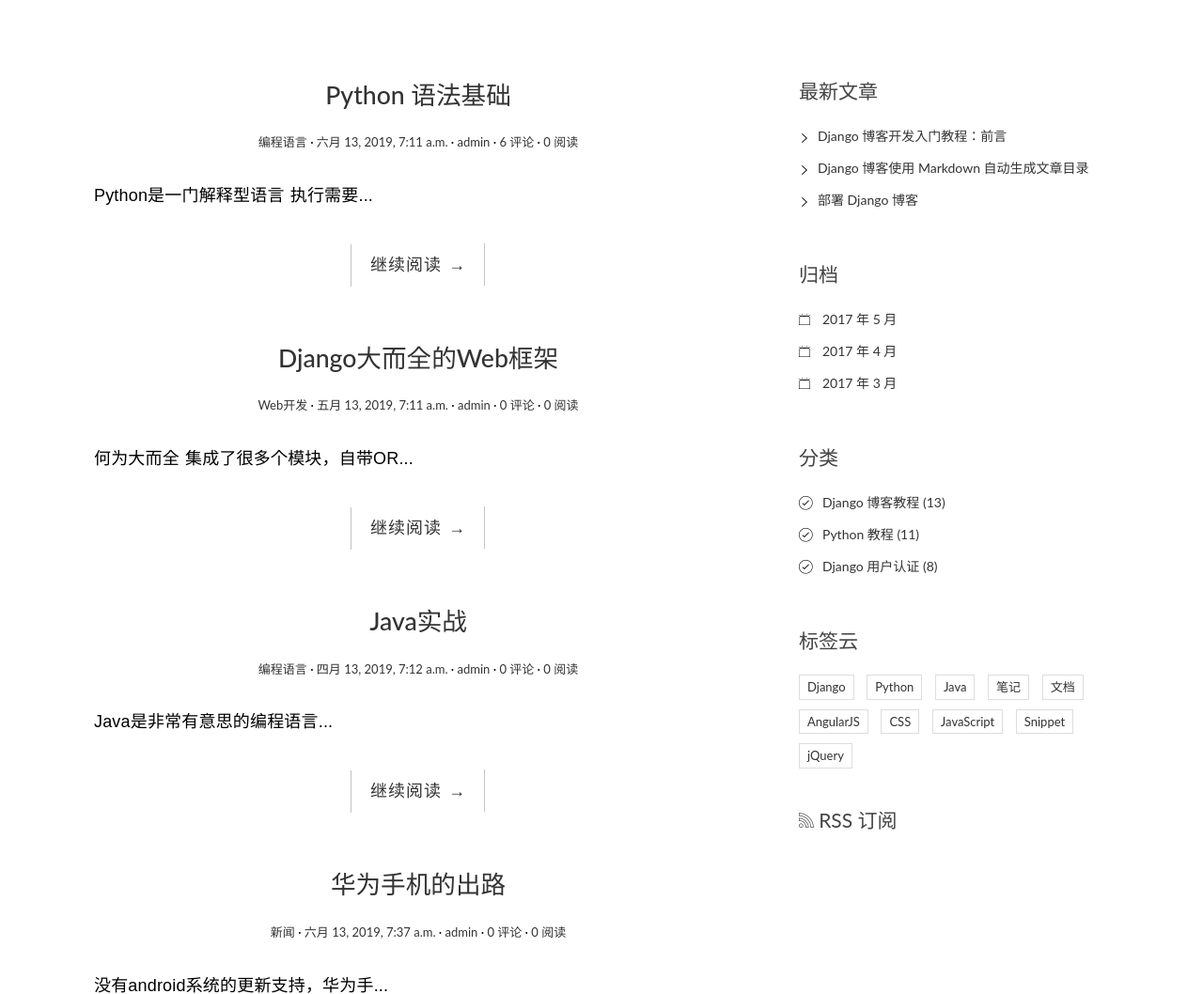
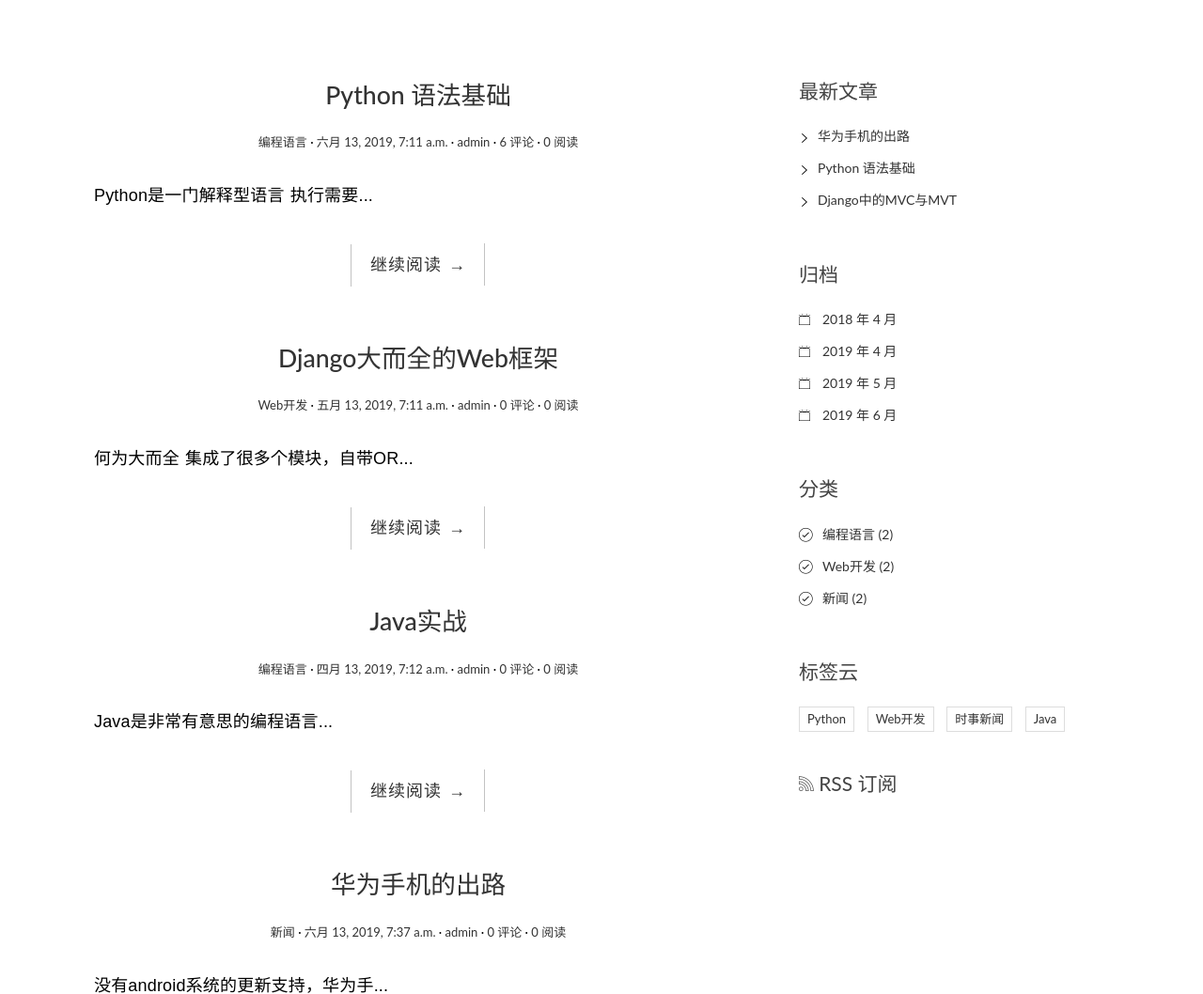
Before and after one commit to zzy0371/Py1903, a Django app: page / in a window 1280 px wide. Shown: the part 91-1149 px from the top of the page at 94% size. Run offline with Django 3.2, Linux system fonts and the light colour scheme; data comes from the database, SQL or seed files in the repository; both versions use the stored data as it was after the commit; some libraries are stand-ins or nearby versions.

Commit message:
扩展标签 分类 归档 最新文章 标签云

```diff
--- /dev/null
+++ b/demo3/blog/templatetags/my_fun.py
@@ -0,0 +1,31 @@
+"""
+扩展自定义标签
+
+
+"""
+from ..models import Article,Category,Tag
+from django.template import Library
+
+register = Library()
+
+@register.simple_tag
+def  getlatestarticles(num=3):
+    """
+    得到最新的文章
+    :return:
+    """
+    return Article.objects.all().order_by("-create_time")[:num]
+
+
+@register.simple_tag
+def getarchives():
+    # dates 第一个参数为处理的字段  第二个参数为去重的字段
+    return Article.objects.dates("create_time","month")
+
+@register.simple_tag
+def getcategorys():
+    return Category.objects.all()
+
+@register.simple_tag
+def gettags():
+    return Tag.objects.all()
--- a/demo3/blog/urls.py
+++ b/demo3/blog/urls.py
@@ -4,4 +4,7 @@ app_name = "blog"
 urlpatterns = [
     url(r'^$', views.IndexView.as_view(),name="index"),
     url(r'^single/(\d+)/$', views.SingleView.as_view(), name="single"),
+    url(r'^archives/(\d+)/(\d+)/$',views.ArchieveView.as_view(),name="archives"),
+    url(r'^category/(\d+)/$',views.CategoryView.as_view(),name="category"),
+    url(r'^tags/(\d+)/$',views.TagView.as_view(),name="tags"),
 ]
--- a/demo3/blog/views.py
+++ b/demo3/blog/views.py
@@ -17,6 +17,7 @@ class IndexView(View):
         :return:
         """
         articles = Article.objects.all()
+        # latestarticles = articles.order_by("-create_time")[:3]
         return render(req,"blog/index.html",locals())
 
 class SingleView(View):
@@ -33,6 +34,7 @@ class SingleView(View):
         article = get_object_or_404(Article, pk=id)
         # 向详情页面传递一个 评论表单
         cf = CommentForm()
+        # latestarticles = Article.objects.all().order_by("-create_time")[:3]
         return render(req, "blog/single.html",locals())
 
     def post(self,req,id):
@@ -63,3 +65,20 @@ class SingleView(View):
         #
         # comment.save()
             return redirect(reverse("blog:single", args=(id,)))
+
+class ArchieveView(View):
+    def get(self,req,year,month):
+        articles = Article.objects.filter(create_time__year = year, create_time__month = month )
+        return render(req, "blog/index.html", locals())
+
+class CategoryView(View):
+    def get(self,req,id):
+        category = get_object_or_404(Category, pk =id)
+        articles = category.article_set.all()
+        return render(req, "blog/index.html", locals())
+
+class TagView(View):
+    def get(self,req,id):
+        tag = get_object_or_404(Tag,pk = id)
+        articles = tag.article_set.all()
+        return render(req, "blog/index.html", locals())
--- a/demo3/template/blog/base.html
+++ b/demo3/template/blog/base.html
@@ -1,3 +1,4 @@
+{% load my_fun %}
 <!DOCTYPE html>
 <html>
 <head>
@@ -77,80 +78,55 @@
                 <div class="widget widget-recent-posts">
                     <h3 class="widget-title">最新文章</h3>
                     <ul>
+
+
+                        {% getlatestarticles as latestarticles %}
+                        {% for article in latestarticles %}
+
                         <li>
-                            <a href="#">Django 博客开发入门教程：前言</a>
+                            <a href="{% url 'blog:single' article.id %}">{{ article.title }}</a>
                         </li>
-                        <li>
-                            <a href="#">Django 博客使用 Markdown 自动生成文章目录</a>
-                        </li>
-                        <li>
-                            <a href="#">部署 Django 博客</a>
-                        </li>
+
+                        {% endfor %}
                     </ul>
                 </div>
                 <div class="widget widget-archives">
                     <h3 class="widget-title">归档</h3>
                     <ul>
+                        {% getarchives as  archives %}
+                        {% for a in archives %}
                         <li>
-                            <a href="#">2017 年 5 月</a>
+                            <a href="{% url 'blog:archives' a.year a.month %}">{{ a.year }} 年 {{ a.month }} 月</a>
                         </li>
-                        <li>
-                            <a href="#">2017 年 4 月</a>
-                        </li>
-                        <li>
-                            <a href="#">2017 年 3 月</a>
-                        </li>
+
+                        {% endfor %}
+
                     </ul>
                 </div>
 
                 <div class="widget widget-category">
                     <h3 class="widget-title">分类</h3>
                     <ul>
+                        {% getcategorys as categorys %}
+                        {% for c in categorys %}
                         <li>
-                            <a href="#">Django 博客教程 <span class="post-count">(13)</span></a>
+                            <a href="{% url 'blog:category' c.id %}">{{ c.title }} <span class="post-count">({{ c.article_set.count }})</span></a>
                         </li>
-                        <li>
-                            <a href="#">Python 教程 <span class="post-count">(11)</span></a>
-                        </li>
-                        <li>
-                            <a href="#">Django 用户认证 <span class="post-count">(8)</span></a>
-                        </li>
+                        {% endfor %}
                     </ul>
                 </div>
 
                 <div class="widget widget-tag-cloud">
                     <h3 class="widget-title">标签云</h3>
                     <ul>
+                        {% gettags as tags %}
+                        {% for tag in tags %}
                         <li>
-                            <a href="#">Django</a>
+                            <a href="{% url 'blog:tags' tag.id %}">{{ tag.title }}</a>
                         </li>
-                        <li>
-                            <a href="#">Python</a>
-                        </li>
-                        <li>
-                            <a href="#">Java</a>
-                        </li>
-                        <li>
-                            <a href="#">笔记</a>
-                        </li>
-                        <li>
-                            <a href="#">文档</a>
-                        </li>
-                        <li>
-                            <a href="#">AngularJS</a>
-                        </li>
-                        <li>
-                            <a href="#">CSS</a>
-                        </li>
-                        <li>
-                            <a href="#">JavaScript</a>
-                        </li>
-                        <li>
-                            <a href="#">Snippet</a>
-                        </li>
-                        <li>
-                            <a href="#">jQuery</a>
-                        </li>
+
+                        {% endfor %}
+
                     </ul>
                 </div>
                 <div class="rss">
```
Also changed, not shown: demo3/blog/templatetags/__init__.py (added), demo3/db.sqlite3.
